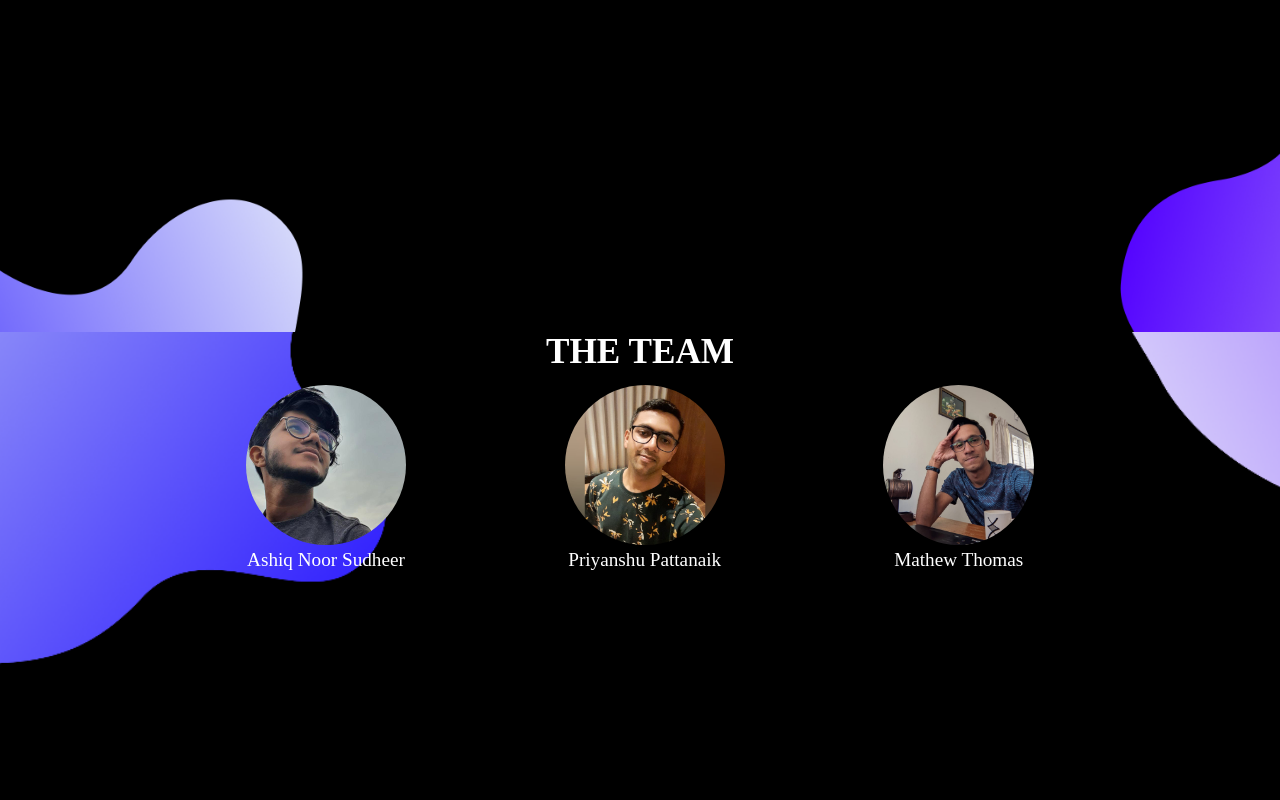
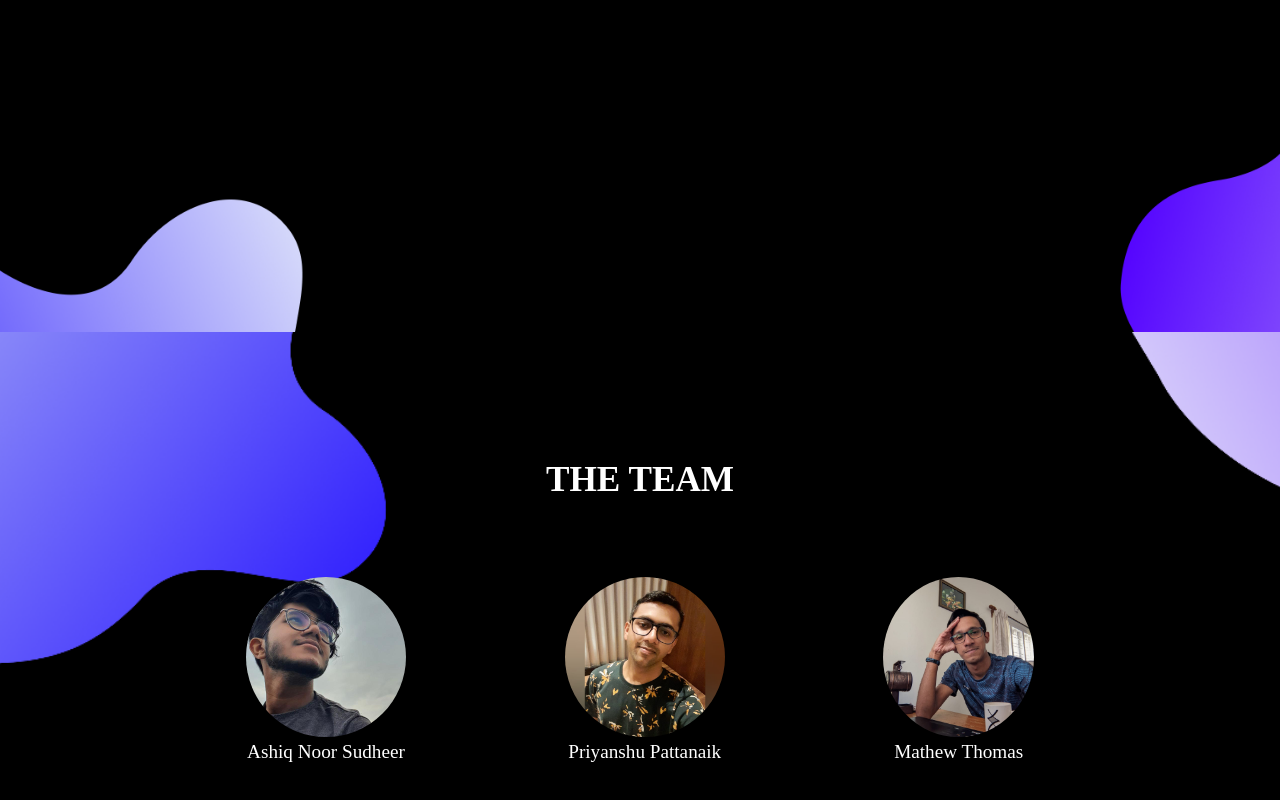
Before and after one commit to AshiqNoor-S/Blog-Sight, a React (Create React App) app in the folder blogsight/: page / in a window 1280 px wide. Shown: the part 1268-2068 px from the top of the page. Built offline with nearby package versions, Linux system fonts and the light colour scheme; a web font is replaced by a local one.

Commit message:
Added trending section

```diff
--- a/blogsight/public/hero.css
+++ b/blogsight/public/hero.css
@@ -45,10 +45,12 @@ h1{
 .the-team-section {
     text-align: center;
     min-height: 100vh;
+    padding-top: 10%;
     background: url("../images/page3.png") center/cover no-repeat;
 }
 
 .the-team-row{
+    padding-top: 5%;
     display: flex;
     justify-content: center;
     align-items: center;
```
